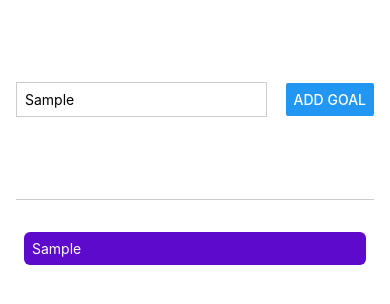
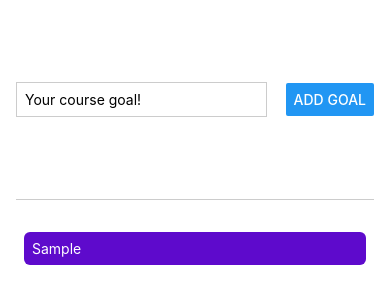
Before and after one commit to frodriguezbeistegui/react-native-fist-view, a React Native app: screen / in a window 390 px wide. Both pictures are taken after typing "Sample" into the empty fields and a click on the button "ADD GOAL". Shown: the top 304 px of the page. Built offline with nearby package versions, Linux system fonts and the light colour scheme.

Commit message:
spread into components

```diff
--- a/App.js
+++ b/App.js
@@ -1,17 +1,14 @@
 import { useState } from 'react';
-import { StyleSheet, View, Button, TextInput, Text, ScrollView, FlatList } from 'react-native';
+import { StyleSheet, View, FlatList } from 'react-native';
+import GoalItem from './components/GoalItem';
+import GoalInput from './components/GoalInput';
 
 export default function App() {
 
-  const [ enteredGoal, setEnteredGoal ] = useState('')
-  const [ curseGoals, setCurseGoals ] = useState([])
+  const [ courseGoals, setCourseGoals ] = useState([])
 
-  function goalInputHadler(enteredText) {
-     setEnteredGoal(enteredText)
-  };
-
-  function addGoalHandler() {
-    setCurseGoals( currentCourseGoals => [
+  function addGoalHandler(enteredGoal) {
+    setCourseGoals( currentCourseGoals => [
       ...currentCourseGoals,
       {
         text: enteredGoal,
@@ -20,21 +17,28 @@ export default function App() {
     ]);
   };
 
+  function deleteGoalHander (id) {
+    setCourseGoals((goals) => {
+      return goals.filter((item) => {
+        return item.id !== id
+      })
+    });
+  }
+
   return (
     <View style={ styles.appCointainer }>
-      <View style={styles.inputContainer}>
-      <TextInput placeholder='Your course goal!' style={styles.textInput} onChangeText={goalInputHadler} />
-      <Button title="Add Goal" onPress={addGoalHandler} />
-      </View>
+      <GoalInput addGoalHandler={addGoalHandler} />
       <FlatList
             alwaysBounceVertical={false}
             style={styles.goalsContainer}
-       data={curseGoals}
-       renderItem={({item: {key, text}})=>{
+            data={courseGoals}
+            renderItem={({item})=>{
                 return(
-          <View style={styles.goalItem} >
-            <Text style={styles.goalItemText} >{text}</Text>
-          </View>
+                <GoalItem
+                  text={item.text}
+                  onDeletetItem={deleteGoalHander}
+                  id={item.id}
+                />
                 )
             }}
             keyExtractor={(item, index) => item.id}
@@ -48,37 +52,8 @@ const styles = StyleSheet.create({
     flex: 1,
     paddingHorizontal: 16,
   },
-  inputContainer: {
-    flex: 1,
-    maxHeight:200,
-    minHeight:180,
-    flexDirection: 'row',
-    justifyContent: 'space-between',
-    alignItems: 'center',
-    marginBottom: 24,
-    borderBottomWidth: 1,
-    borderColor: "#cccccc",
-
-
-  },
-  textInput: {
-    borderWidth: 1,
-    borderColor: "#cccccc",
-    width: '70%',
-    marginRight: 8,
-    padding: 8,
-  },
   goalsContainer: {
     flex: 5,
     minHeight:50
   },
-  goalItem: {
-    margin: 8,
-    padding: 8,
-    borderRadius: 6,
-    backgroundColor: '#5e0acc',
-  },
-  goalItemText: {
-    color: 'white',
-  }
 });
--- /dev/null
+++ b/components/GoalInput.jsx
@@ -0,0 +1,48 @@
+import { View, Button, TextInput, StyleSheet } from 'react-native'
+import { useState } from 'react'
+
+
+export default function GoalInput ({ addGoalHandler }) {
+    const [ enteredGoal, setEnteredGoal ] = useState('')
+
+    function goalInputHadler(enteredText) {
+       setEnteredGoal(enteredText);
+    };
+
+    function addGoal () {
+        addGoalHandler(enteredGoal);
+        setEnteredGoal('')
+    }
+
+    return (
+        <>
+            <View style={styles.inputContainer}>
+                <TextInput placeholder='Your course goal!' style={styles.textInput} onChangeText={goalInputHadler} value={enteredGoal} />
+                <Button title="Add Goal" onPress={() => addGoal(enteredGoal)} />
+            </View>
+       </>
+    )
+}
+
+const styles = StyleSheet.create({
+    inputContainer: {
+        flex: 1,
+        maxHeight:200,
+        minHeight:180,
+        flexDirection: 'row',
+        justifyContent: 'space-between',
+        alignItems: 'center',
+        marginBottom: 24,
+        borderBottomWidth: 1,
+        borderColor: "#cccccc",
+
+
+      },
+      textInput: {
+        borderWidth: 1,
+        borderColor: "#cccccc",
+        width: '70%',
+        marginRight: 8,
+        padding: 8,
+      },
+})
--- /dev/null
+++ b/components/GoalItem.jsx
@@ -0,0 +1,25 @@
+import { StyleSheet, View, Text, Pressable  } from "react-native"
+
+export default function GoalItem({ text, onDeletetItem, id }) {
+
+    return(
+        <Pressable onPress={onDeletetItem.bind(this, id)} android_ripple={{color: '#000000'}} >
+            <View style={styles.goalItem} >
+                <Text style={styles.goalItemText} >{text}</Text>
+            </View>
+        </Pressable>
+
+    )
+}
+
+const styles =  StyleSheet.create({
+    goalItem: {
+        margin: 8,
+        padding: 8,
+        borderRadius: 6,
+        backgroundColor: '#5e0acc',
+    },
+    goalItemText: {
+        color: 'white',
+    }
+})
```
Lines whose indentation alone changed are shown as unchanged.
